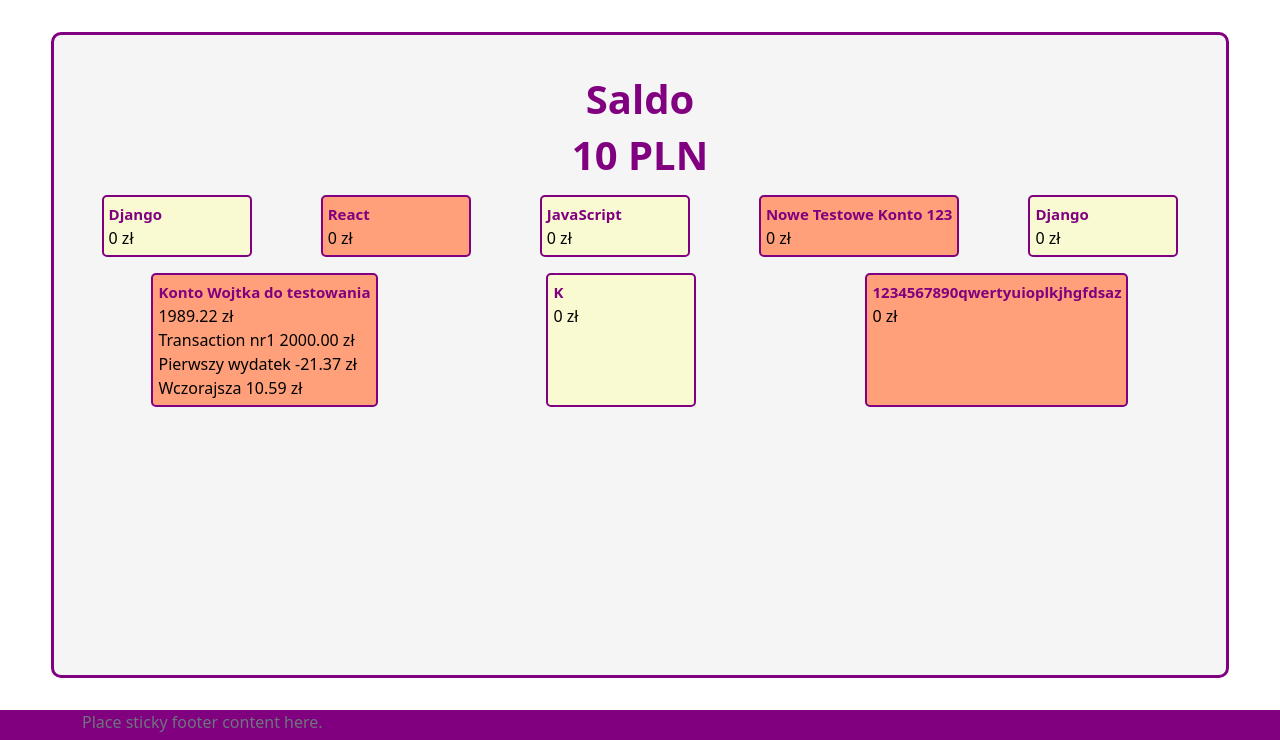
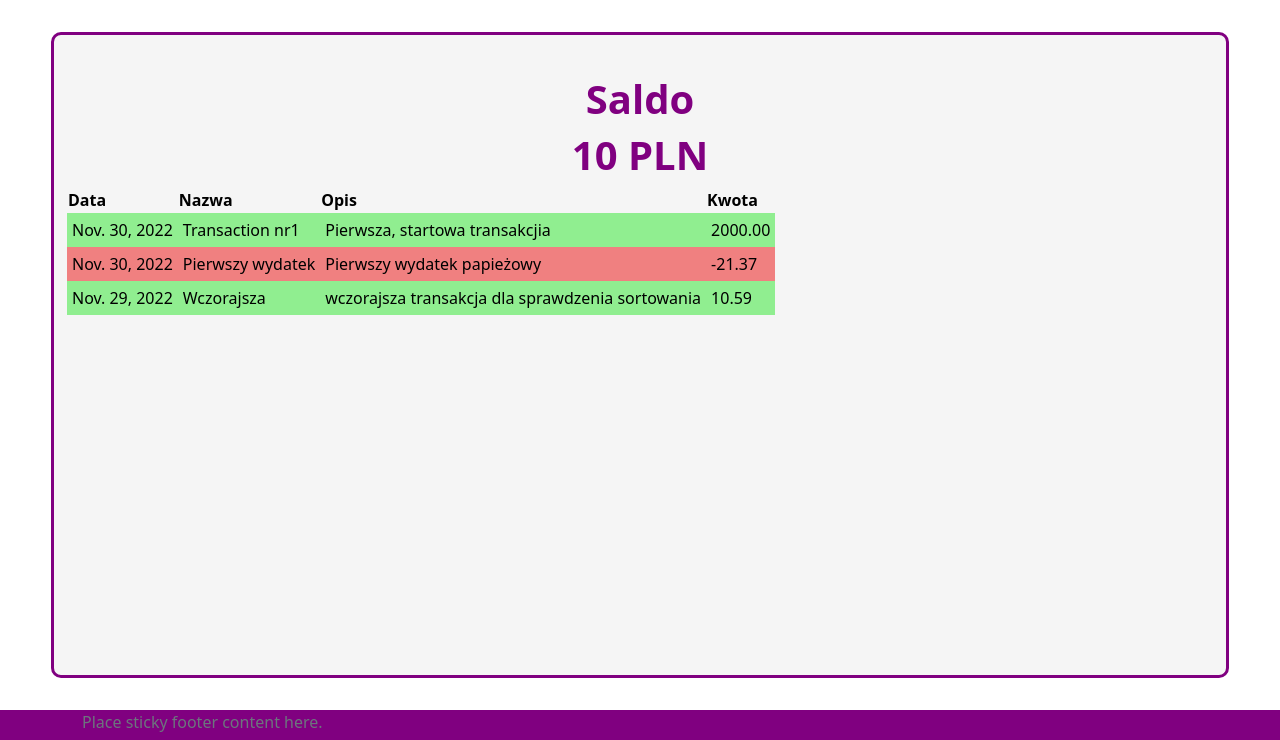
Before and after one commit to Maiconek/ProjektZespolowy-UG-2022-23, a Django app: template ManagerFinansow/templates/application/home-login.html in a window 1280 px wide. Shown: the part 60-800 px from the top of the page. Run offline with Django 3.2, Linux system fonts and the light colour scheme; data comes from the database, SQL or seed files in the repository; tables that the repository leaves empty hold one stand-in row (values such as "Sample post"); the template is opened without the code that fills it: values that come from a table or form of the project are taken from there, most other values are stand-ins (such as "Sample title", 1, 10 or a date in 2020).

Commit message:
Zmiana widoku domowego użytkownika

```diff
--- a/ManagerFinansow/aplication/static/css/style.css
+++ b/ManagerFinansow/aplication/static/css/style.css
@@ -25,7 +25,6 @@ nav.nav{
 }
 #logo-link{
     padding: 0;
-    /* margin-right: 3vw; */
 }
 #app-logo{
     width: 250px;
--- a/ManagerFinansow/aplication/views.py
+++ b/ManagerFinansow/aplication/views.py
@@ -1,6 +1,6 @@
 from django.shortcuts import render, redirect
 from django.contrib.auth.decorators import login_required
-from .models import Account
+from .models import Account, Transaction
 from .forms import AccountForm
 
 # Create your views here.
@@ -10,12 +10,13 @@ def home(request):
     # Zalogowany użytkownik
         balance = 0
         acc = Account.objects.filter(owner=request.user.profile)
+        transactions = Transaction.objects.filter(id_user=request.user.profile).order_by('-transaction_date')
         #Stworzenie słownika z kontami i ich bilansem
         for a in acc:
             balance += a.calculate_balance()
 
         context = {
-            "accounts": acc,
+            "transactions": transactions,
             'profile_balance': balance
         }
         return render(request, 'application/home-login.html', context)
--- a/ManagerFinansow/templates/application/home-login.html
+++ b/ManagerFinansow/templates/application/home-login.html
@@ -9,21 +9,28 @@
         <h1>Saldo</h1>
         <h1>{{ profile_balance }} PLN</h1>
     </div>
-    <div class="content tiles">
+    <div class="content">
 
-        {% for acc in accounts %}
-            <div class="account">
-                <span class="name"><a href="{% url 'account' pk=acc.id %}">{{ acc }}</a></span>
-                <span class="balance">{{ acc.calculate_balance }} zł</span>
-                {% for tr in acc.transactions %}
-                    <div class="transaction">
-                        <span class="date">{{ tr.date }}</span>
-                        <span class="name">{{ tr.name }}</span>
-                        <span class="amount">{{ tr.amount }} zł</span>
-                    </div>
-                {% endfor %}
-            </div>
-        {% endfor %}
+        <table>
+            <tr>
+                <th>Data</th>
+                <th>Nazwa</th>
+                <th>Opis</th>
+                <th>Kwota</th>
+            </tr>
+            {% for tr in transactions %}
+            {% if tr.converted_amount > 0 %}
+            <tr class="transaction income">
+            {% else %}
+            <tr class="transaction expense">
+            {% endif %}
+                <td>{{ tr.transaction_date }}</td>
+                <td>{{ tr.name }}</td>
+                <td>{{ tr.description }}</td>
+                <td>{{ tr.converted_amount }}</td>
+            </tr>
+            {% endfor %}
+        </table>
 
     </div>
 
```
